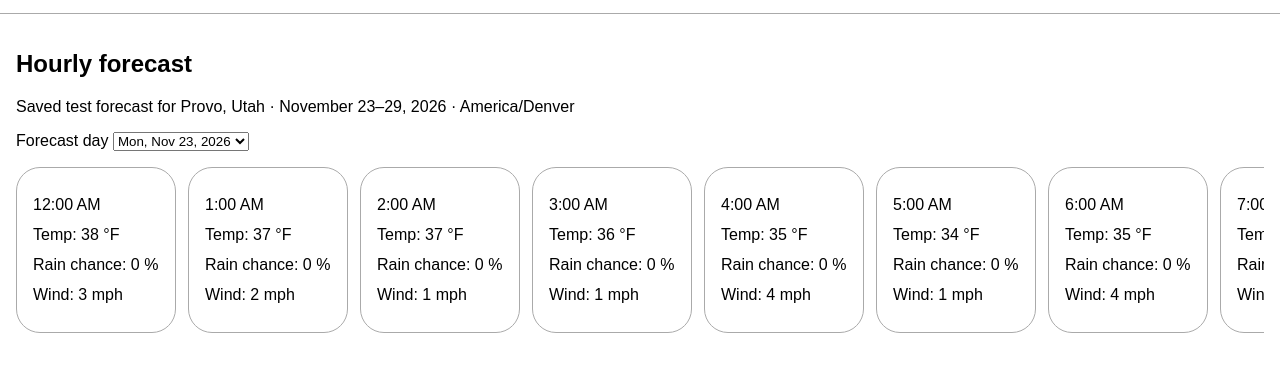
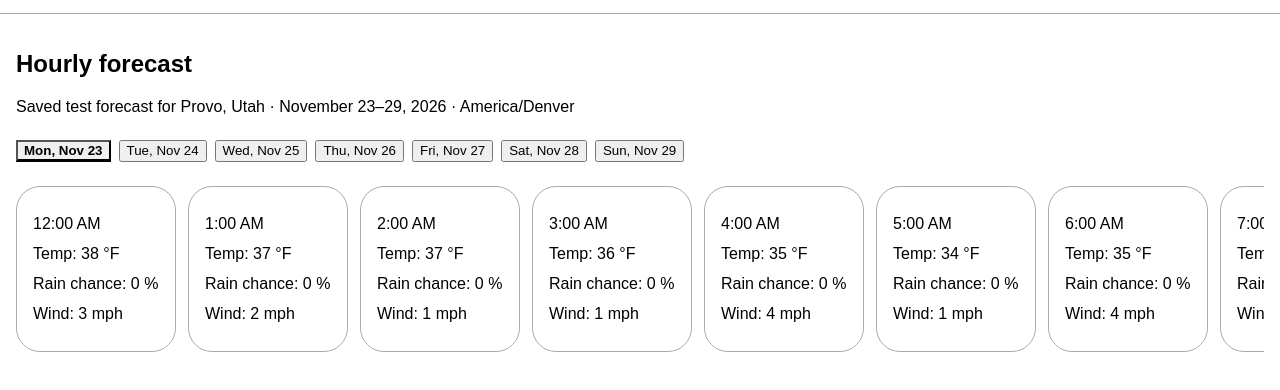
Before and after one commit to lab-matt/safeweather, a plain HTML site: page index.html in a window 1280 px wide. Shown: the part 42-432 px from the top of the page. Drawn offline with Linux system fonts and the light colour scheme.

Commit message:
Replace forecast day dropdown with tabs

```diff
--- a/index.html
+++ b/index.html
@@ -18,6 +18,9 @@
     .settings input { display: block; width: 100%; margin-top: .25rem; }
     main { padding: 1rem; }
     .hours { display: flex; gap: .75rem; overflow-x: scroll; padding-bottom: 1rem; }
+    .days { display: flex; gap: .5rem; overflow-x: auto; padding: .5rem 0; }
+    .days button { white-space: nowrap; }
+    .days button[aria-pressed="true"] { font-weight: bold; border-bottom: 3px solid currentColor; }
     .hour { flex: 0 0 10rem; border: 1px solid #aaa; border-radius: 1.5rem; padding: 1rem; }
     .hour p { margin: .75rem 0; }
     @media (max-width: 480px) { header { grid-template-columns: 1fr auto; } .location { grid-column: 1 / -1; grid-row: 2; } }
@@ -42,7 +45,7 @@
   <main>
     <h2>Hourly forecast</h2>
     <p>Saved test forecast for Provo, Utah · November 23–29, 2026 · America/Denver</p>
-    <label>Forecast day <select id="forecast-day"></select></label>
+    <div class="days" id="forecast-days" aria-label="Forecast day"></div>
     <p id="forecast-status" role="status">Loading saved test data…</p>
     <div class="hours" id="hours" tabindex="0" role="region" aria-label="Hourly forecast; scroll horizontally"></div>
   </main>
@@ -56,14 +59,18 @@
         const row = document.getElementById('hours');
         const start = document.getElementById('work-start');
         const end = document.getElementById('work-end');
-        const daySelect = document.getElementById('forecast-day');
+        const dayTabs = document.getElementById('forecast-days');
+        let selectedDay = data.hourly.time[0]?.slice(0, 10);
         [...new Set(data.hourly.time.map(time => time.slice(0, 10)))].forEach(date => {
-          const option = document.createElement('option');
-          option.value = date;
-          option.textContent = new Intl.DateTimeFormat('en-US', { weekday: 'short', month: 'short', day: 'numeric', year: 'numeric', timeZone: 'UTC' }).format(new Date(date + 'T12:00:00Z'));
-          daySelect.appendChild(option);
+          const button = document.createElement('button');
+          button.type = 'button';
+          button.dataset.date = date;
+          button.textContent = new Intl.DateTimeFormat('en-US', { weekday: 'short', month: 'short', day: 'numeric', timeZone: 'UTC' }).format(new Date(date + 'T12:00:00Z'));
+          button.addEventListener('click', () => { selectedDay = date; render(); });
+          dayTabs.appendChild(button);
         });
         function render() {
+        dayTabs.querySelectorAll('button').forEach(button => button.setAttribute('aria-pressed', String(button.dataset.date === selectedDay)));
         row.replaceChildren();
         if (!start.value || !end.value) {
           status.textContent = 'Choose both a start and an end time.';
@@ -71,7 +78,7 @@
         }
         let count = 0;
         data.hourly.time.forEach((time, i) => {
-          if (time.slice(0, 10) !== daySelect.value) return;
+          if (time.slice(0, 10) !== selectedDay) return;
           const hour = time.slice(11, 16);
           const included = start.value === end.value || (start.value < end.value ? hour >= start.value && hour <= end.value : hour >= start.value || hour <= end.value);
           if (!included) return;
@@ -94,7 +101,6 @@
         }
         start.addEventListener('input', render);
         end.addEventListener('input', render);
-        daySelect.addEventListener('change', render);
         render();
       } catch (error) {
         status.textContent = 'Could not load the saved test data. Open the page through a local web server or GitHub Pages.';
```
Also changed, not shown: 1 other file.
